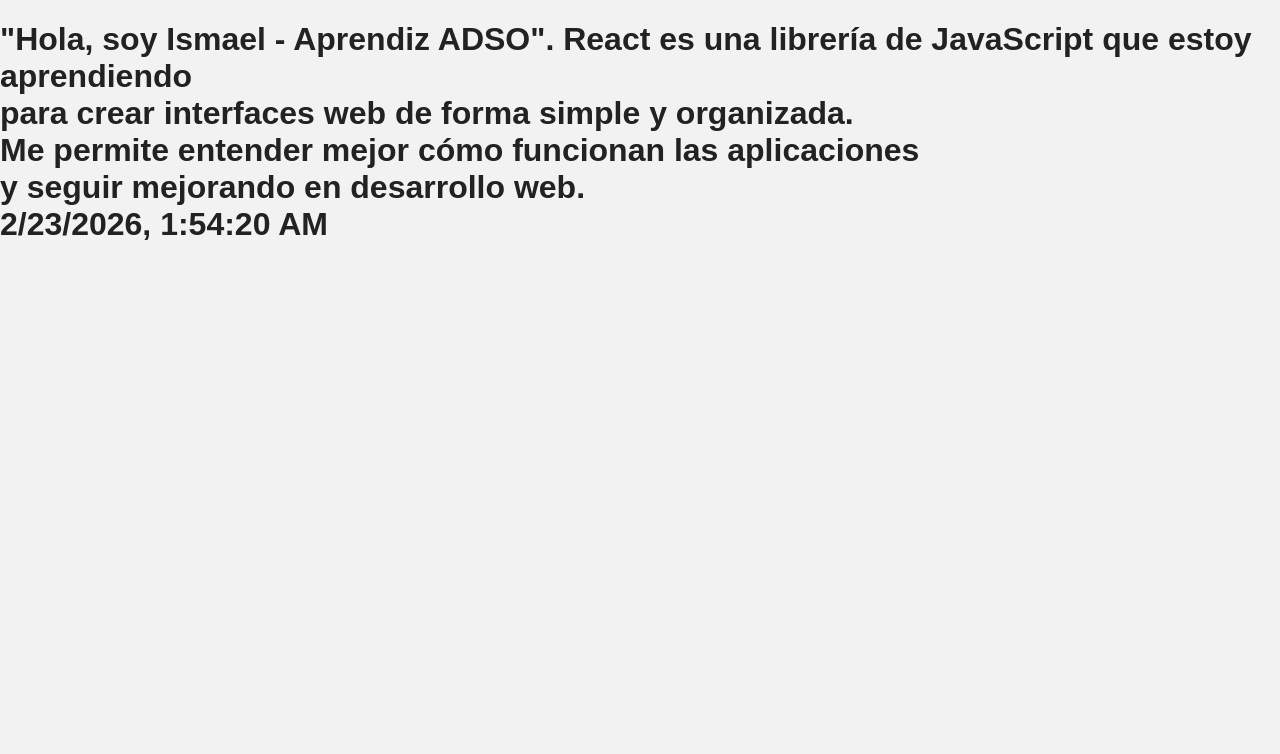
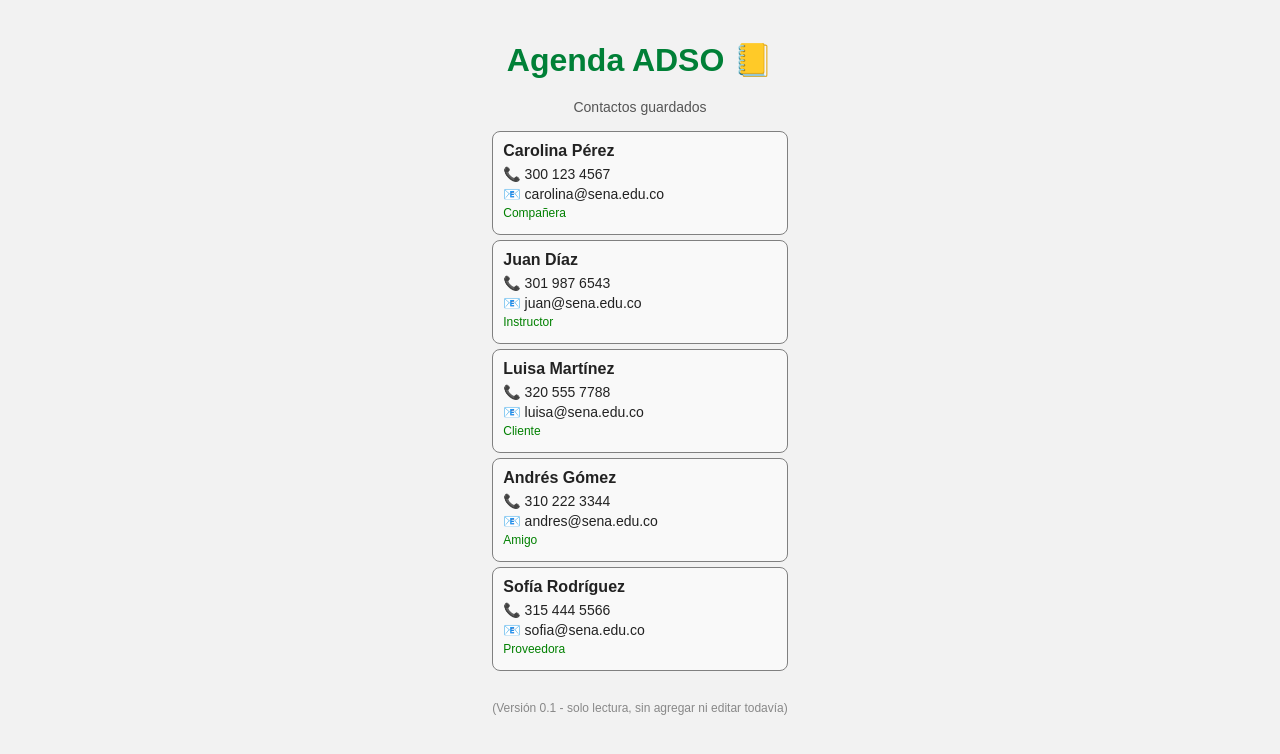
Before and after one commit to ismaelmira-dev/AgendaAdso, a React (Vite) app: page / in a window 1280 px wide. Shown: the top 754 px of the page. Built offline with nearby package versions, Linux system fonts and the light colour scheme.

Commit message:
Implementa listado de contactos

```diff
--- a/src/App.jsx
+++ b/src/App.jsx
@@ -1,8 +1,65 @@
+import "./App.css";
+import ContactoCard from "./components/ContactoCard";
+
 export default function App() {
-  const fecha = new Date().toLocaleString();
-return ( <main> <h1>"Hola, soy Ismael - Aprendiz ADSO".
-  React es una librería de JavaScript que estoy aprendiendo <br />
-  para crear interfaces web de forma simple y organizada. <br />
-  Me permite entender mejor cómo funcionan las aplicaciones <br />
-  y seguir mejorando en desarrollo web. <br />
-  {fecha}</h1> </main> )}
+  // Base de datos inicial
+  const contactos = [
+    {
+      id: 1,
+      nombre: "Carolina Pérez",
+      telefono: "300 123 4567",
+      correo: "carolina@sena.edu.co",
+      etiqueta: "Compañera",
+    },
+    {
+      id: 2,
+      nombre: "Juan Díaz",
+      telefono: "301 987 6543",
+      correo: "juan@sena.edu.co",
+      etiqueta: "Instructor",
+    },
+    {
+      id: 3,
+      nombre: "Luisa Martínez",
+      telefono: "320 555 7788",
+      correo: "luisa@sena.edu.co",
+      etiqueta: "Cliente",
+    },
+    {
+      id: 4,
+      nombre: "Andrés Gómez",
+      telefono: "310 222 3344",
+      correo: "andres@sena.edu.co",
+      etiqueta: "Amigo",
+    },
+    {
+      id: 5,
+      nombre: "Sofía Rodríguez",
+      telefono: "315 444 5566",
+      correo: "sofia@sena.edu.co",
+      etiqueta: "Proveedora",
+    }
+  ];
+
+  return (
+    <main className="app-container">
+      <h1 className="app-title">Agenda ADSO 📒</h1>
+      <p className="app-subtitle">Contactos guardados</p>
+
+      {/* Pintamos una tarjeta por cada contacto */}
+      {contactos.map((c) => (
+        <ContactoCard
+          key={c.id}
+          nombre={c.nombre}
+          telefono={c.telefono}
+          correo={c.correo}
+          etiqueta={c.etiqueta}
+        />
+      ))}
+
+      <p className="app-nota">
+        (Versión 0.1 - solo lectura, sin agregar ni editar todavía)
+      </p>
+    </main>
+  );
+}
```
